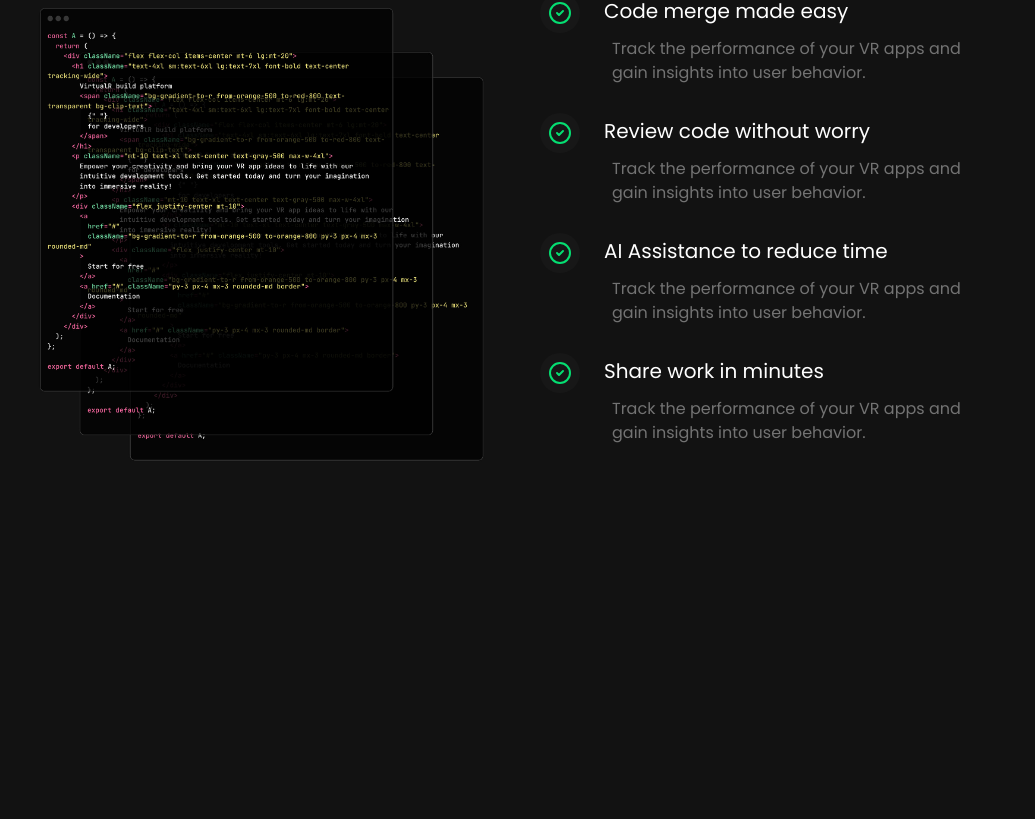
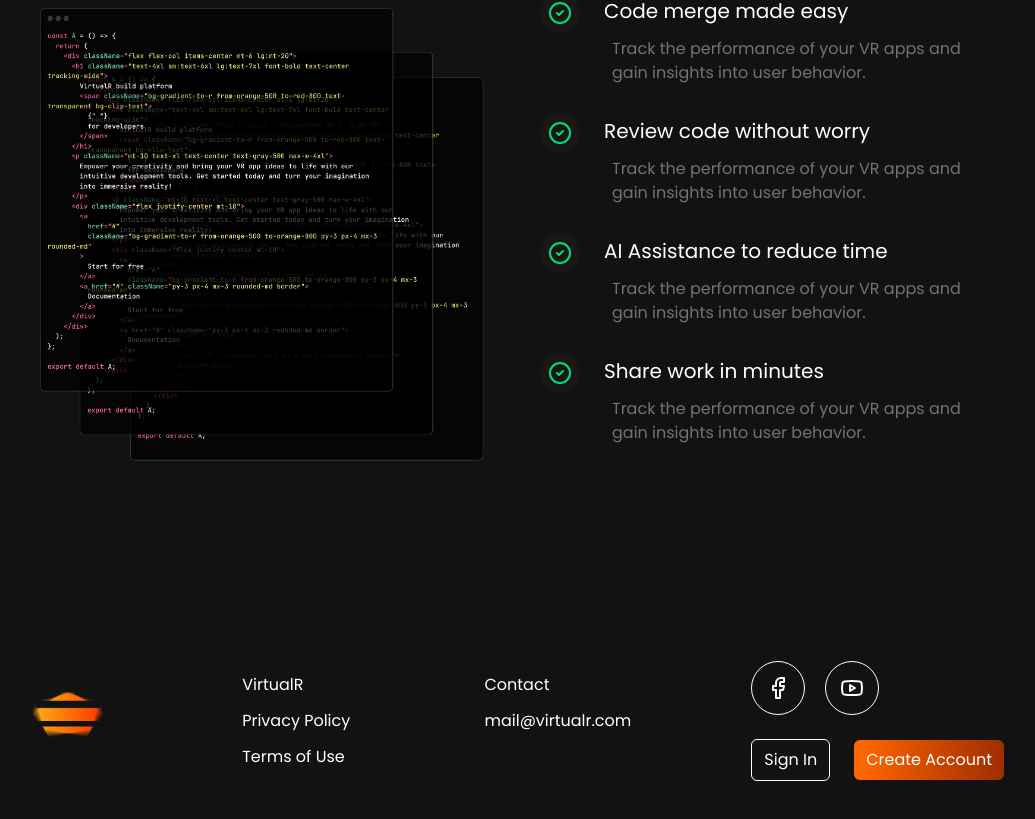
Before and after one commit to mohamedtarekdev/react-tailwind-landing-page, a React (Vite) app: page / in a window 1280 px wide. Shown: the part 1827-2646 px from the top of the page, without its empty margins (124-1159 px from the left). Before the commit the page ends 2388 px from the top, so only its background shows below. Built offline with nearby package versions, Linux system fonts and the light colour scheme.

Commit message:
feat: add FooterSection component to complete page layout

```diff
--- a/src/App.jsx
+++ b/src/App.jsx
@@ -1,4 +1,5 @@
 import FeatureSection from "./components/FeatureSection";
+import FooterSection from "./components/FooterSection";
 import HeroSection from "./components/HeroSection";
 import Navbar from "./components/Navbar";
 import WorkflowSection from "./components/WorkflowSection";
@@ -11,6 +12,7 @@ function App() {
         <HeroSection />
         <FeatureSection />
         <WorkflowSection />
+        <FooterSection />
       </div>
     </>
   );
--- /dev/null
+++ b/src/components/FooterSection.jsx
@@ -0,0 +1,55 @@
+import React from "react";
+import logo from "../assets/logo.png";
+import { Facebook, Youtube } from "lucide-react";
+
+const FooterSection = () => {
+  return (
+    <div className="h-80 flex md:flex-row flex-col-reverse md:justify-between md:items-center md:space-x-20 lg:space-x-30 justify-center">
+      <div className="flex md:flex-1 justify-between mt-12 md:mt-0">
+        <div className="">
+          <img src={logo} alt="logo" className="sm:w-20 w-15" />
+        </div>
+        <div className="flex flex-col space-y-3 sm:text-base text-sm">
+          <span>VirtualR</span>
+          <ul className="flex flex-col space-y-3">
+            <li>Privacy Policy</li>
+            <li>Terms of Use</li>
+          </ul>
+        </div>
+        <div className="flex flex-col space-y-3 sm:text-base text-sm">
+          <span>Contact</span>
+          <span>mail@virtualr.com</span>
+        </div>
+      </div>
+      <div className="flex flex-col space-y-6">
+        <div className="flex space-x-5">
+          <a
+            href="#"
+            className="flex justify-center items-center border border-white p-3.5 rounded-full"
+          >
+            <Facebook />
+          </a>
+          <a
+            href="#"
+            className="flex justify-center items-center border border-white p-3.5 rounded-full"
+          >
+            <Youtube />
+          </a>
+        </div>
+        <div className="flex space-x-6 items-center w-full">
+          <a href="#" className="py-2 px-3 border rounded-md">
+            Sign In
+          </a>
+          <a
+            href="#"
+            className="bg-linear-to-r from-orange-500 to-orange-800 py-2 px-3 rounded-md"
+          >
+            Create Account
+          </a>
+        </div>
+      </div>
+    </div>
+  );
+};
+
+export default FooterSection;
```
